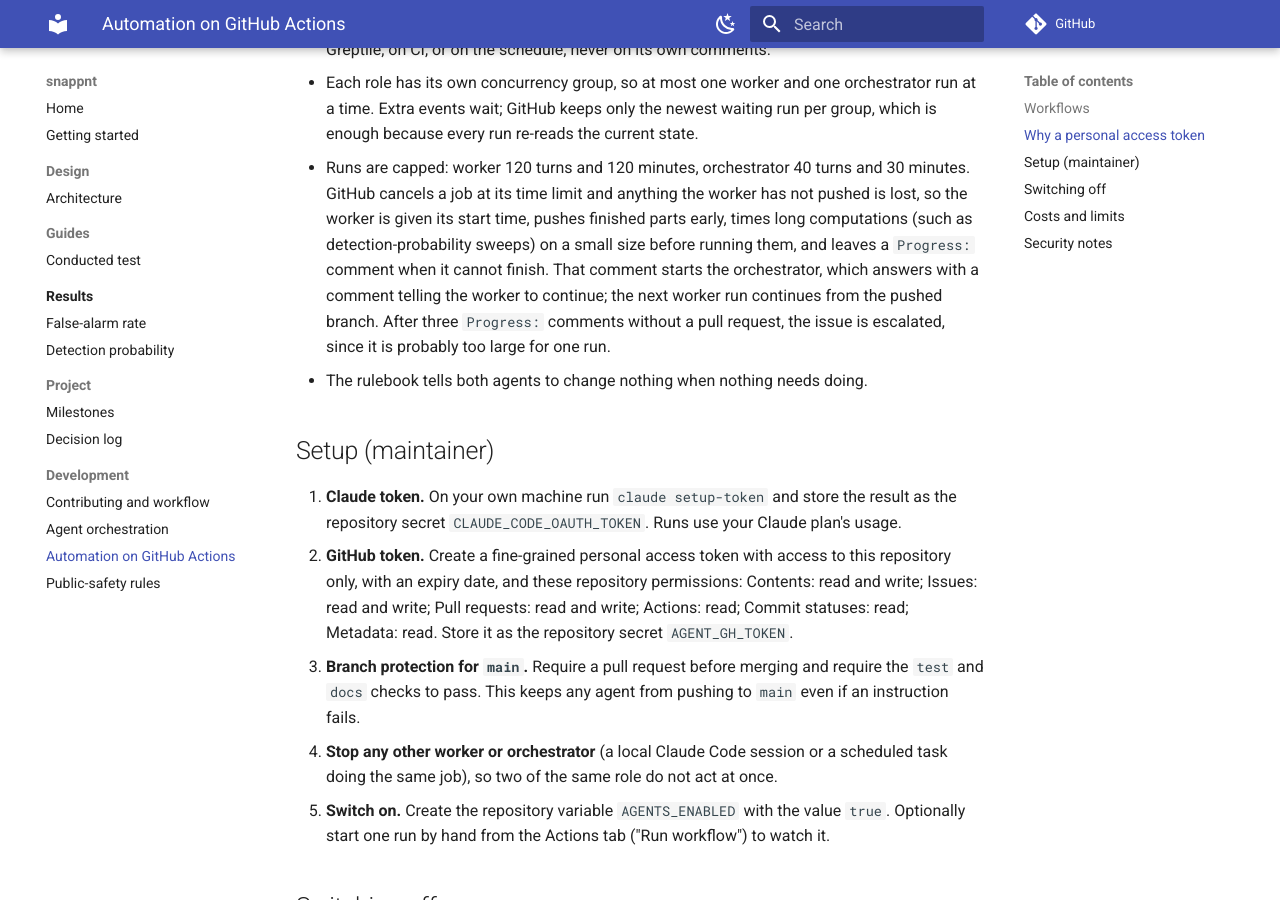
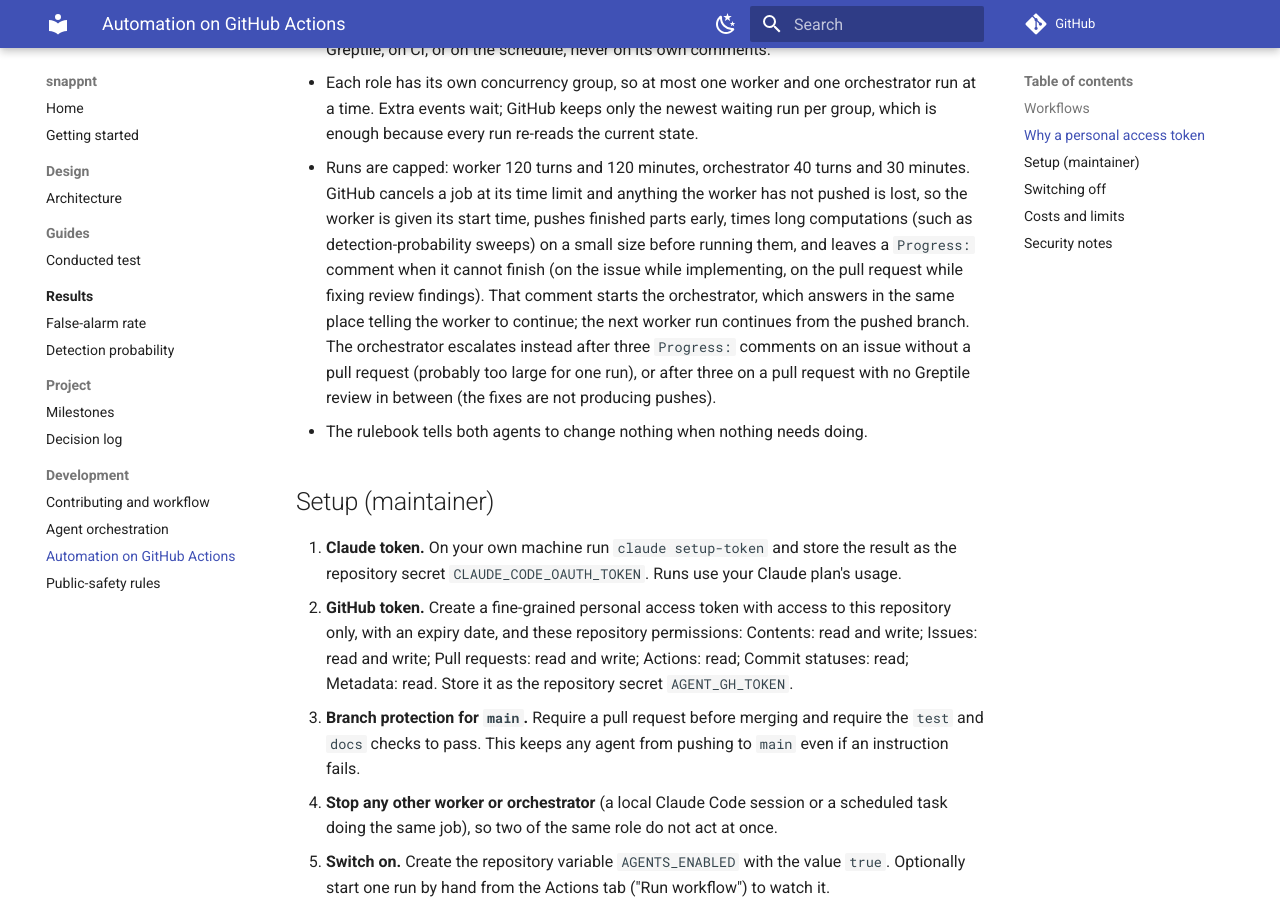
Before and after one commit to h-shiono/snappnt, an MkDocs documentation site: the page built from docs/development/automation.md, in a window 1280 px wide and 900 px high, scrolled down 1862 px. Built offline with MkDocs 1.6.1 and Material for MkDocs 9.7.7, drawn with Linux system fonts in a browser that asks for light colours; comment, search, counter and statistics services are not loaded.

Commit message:
Progress hand-off: reply where the worker reads; escalate in-review only when stuck
Addresses the second Greptile review on #24.

- A `Progress:` comment goes on the issue while implementing and on the pull request while
  fixing review findings. The orchestrator replies in the same place, and the in-review
  worker step finishes the listed work when the orchestrator has told it to continue.
- The three-comment escalation for an in-review pull request counts only `Progress:`
  comments since the latest Greptile review, so a pull request that keeps pushing fixes is
  not blocked; it stays bounded by the rulebook's review-round limit.

Co-Authored-By: Claude Opus 5.5 <noreply@anthropic.com>
Claude-Session: https://claude.ai/code/session_01BvYrNtSc9UvmdpvYwQ4u8Y
Signed-off-by: Claude <noreply@anthropic.com>

```diff
--- a/docs/development/automation.md
+++ b/docs/development/automation.md
@@ -68,10 +68,12 @@ Loops are prevented by the workflows' start conditions instead:
   GitHub cancels a job at its time limit and anything the worker has not pushed is lost, so the
   worker is given its start time, pushes finished parts early, times long computations (such
   as detection-probability sweeps) on a small size before running them, and leaves a
-  `Progress:` comment when it cannot finish. That comment starts the orchestrator, which
-  answers with a comment telling the worker to continue; the next worker run continues from
-  the pushed branch. After three `Progress:` comments without a pull request, the issue is
-  escalated, since it is probably too large for one run.
+  `Progress:` comment when it cannot finish (on the issue while implementing, on the pull
+  request while fixing review findings). That comment starts the orchestrator, which answers
+  in the same place telling the worker to continue; the next worker run continues from the
+  pushed branch. The orchestrator escalates instead after three `Progress:` comments on an
+  issue without a pull request (probably too large for one run), or after three on a pull
+  request with no Greptile review in between (the fixes are not producing pushes).
 - The rulebook tells both agents to change nothing when nothing needs doing.
 
 ## Setup (maintainer)
```
Also changed, not shown: .github/agents/orchestrator.md, .github/agents/worker.md.
